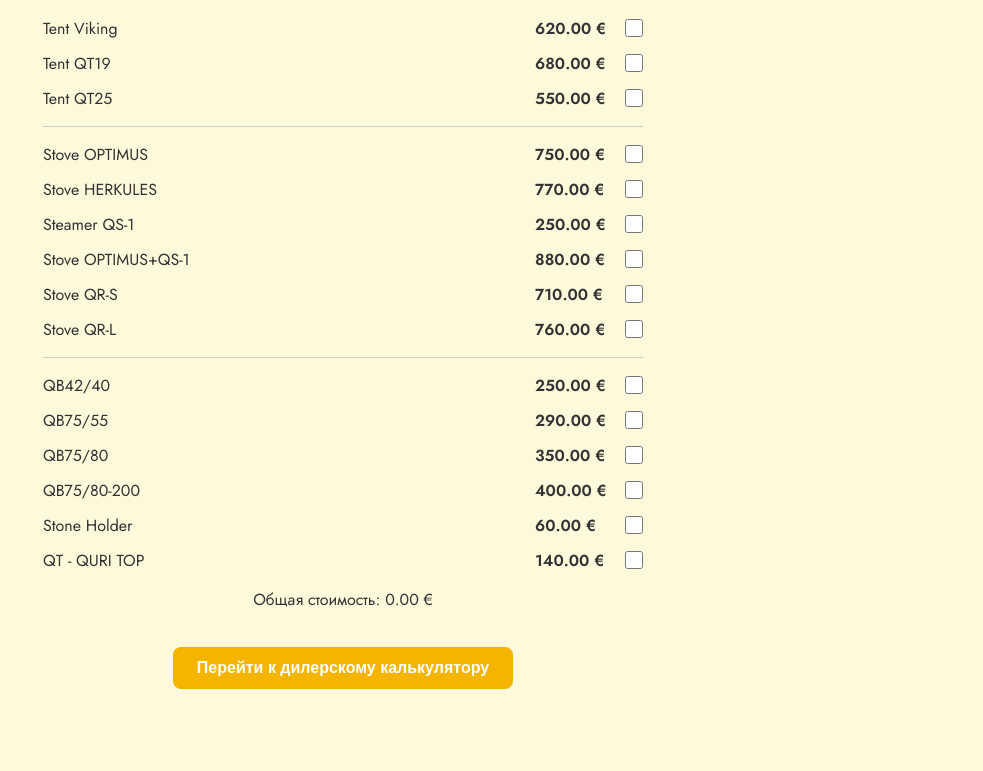
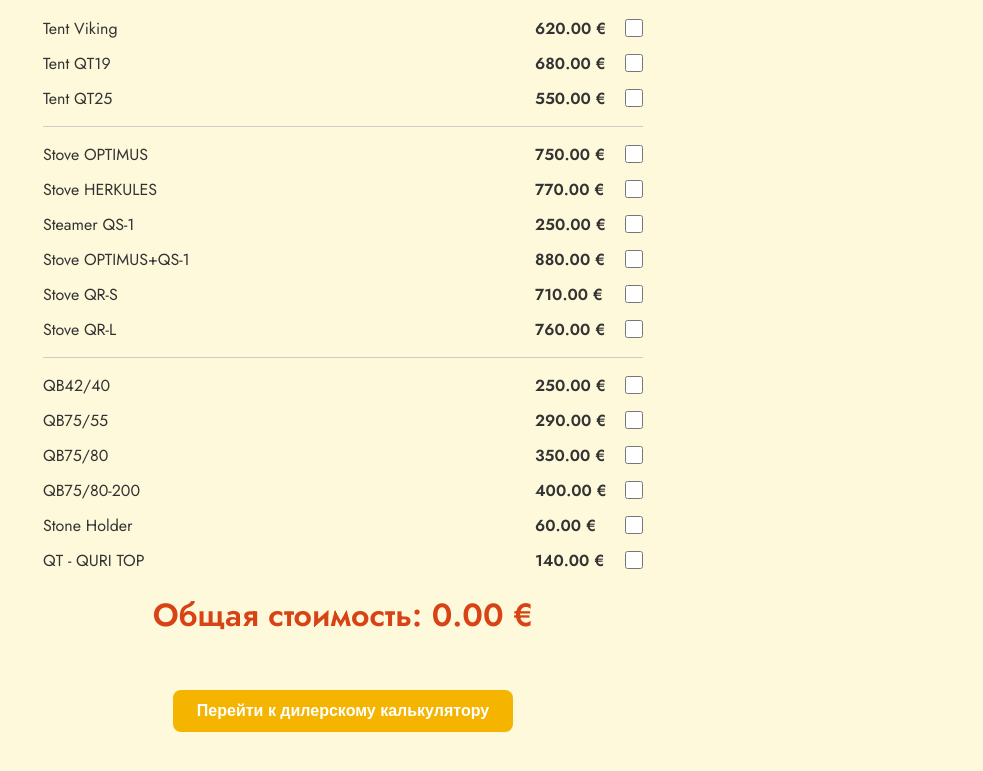
Before and after one commit to VimComp/quri, a plain HTML site: page index.html in a window 1280 px wide. Shown: the part 139-910 px from the top of the page, without its empty margins (297-1280 px from the left). Before the commit the page ends 868 px from the top, so only its background shows below. Drawn offline with Linux system fonts and the light colour scheme.

Commit message:
Update index.html

```diff
--- a/index.html
+++ b/index.html
@@ -19,6 +19,7 @@
     .controls { margin-bottom:20px; }
     .controls label, .controls input, .controls select { font-size:16px; margin:5px; }
     .result p { margin:8px 0; font-size:16px; }
+    .total-summary { font-size:32px; font-weight:700; color:#d84315; margin-top:20px; }
     .result span { font-weight:600; }
     hr { border:none; border-top:1px solid #ccc; margin:16px 0; }
     .button { display:inline-block; padding:12px 24px; background-color:#f4b400; color:#fff; border:none; border-radius:8px; font-weight:600; cursor:pointer; margin:20px auto; font-size:16px; text-align:center; }
@@ -58,7 +59,7 @@
       <div class="item"><label><span class="name">Stone Holder</span><span class="price" data-euro="60" data-zl="250"></span><input type="checkbox" name="item" data-euro="60" data-zl="250"></label></div>
       <div class="item"><label><span class="name">QT - QURI TOP</span><span class="price" data-euro="140" data-zl="550"></span><input type="checkbox" name="item" data-euro="140" data-zl="550"></label></div>
     </form>
-    <p>Общая стоимость: <span id="total-price">0.00</span></p>
+    <p class="total-summary">Общая стоимость: <span id="total-price">0.00</span></p>
 
     <button id="show-dealer-btn" class="button">Перейти к дилерскому калькулятору</button>
 
```
